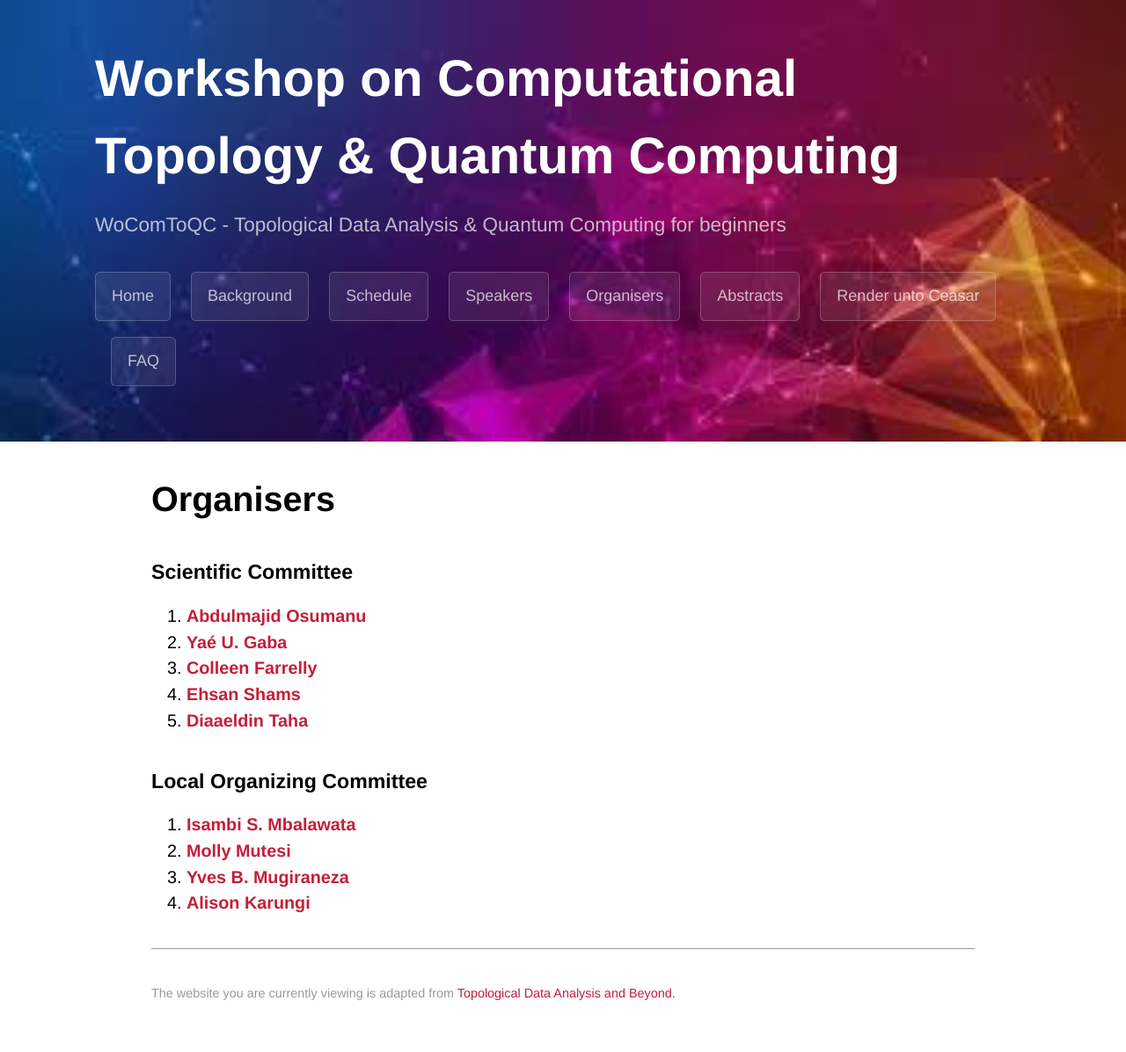
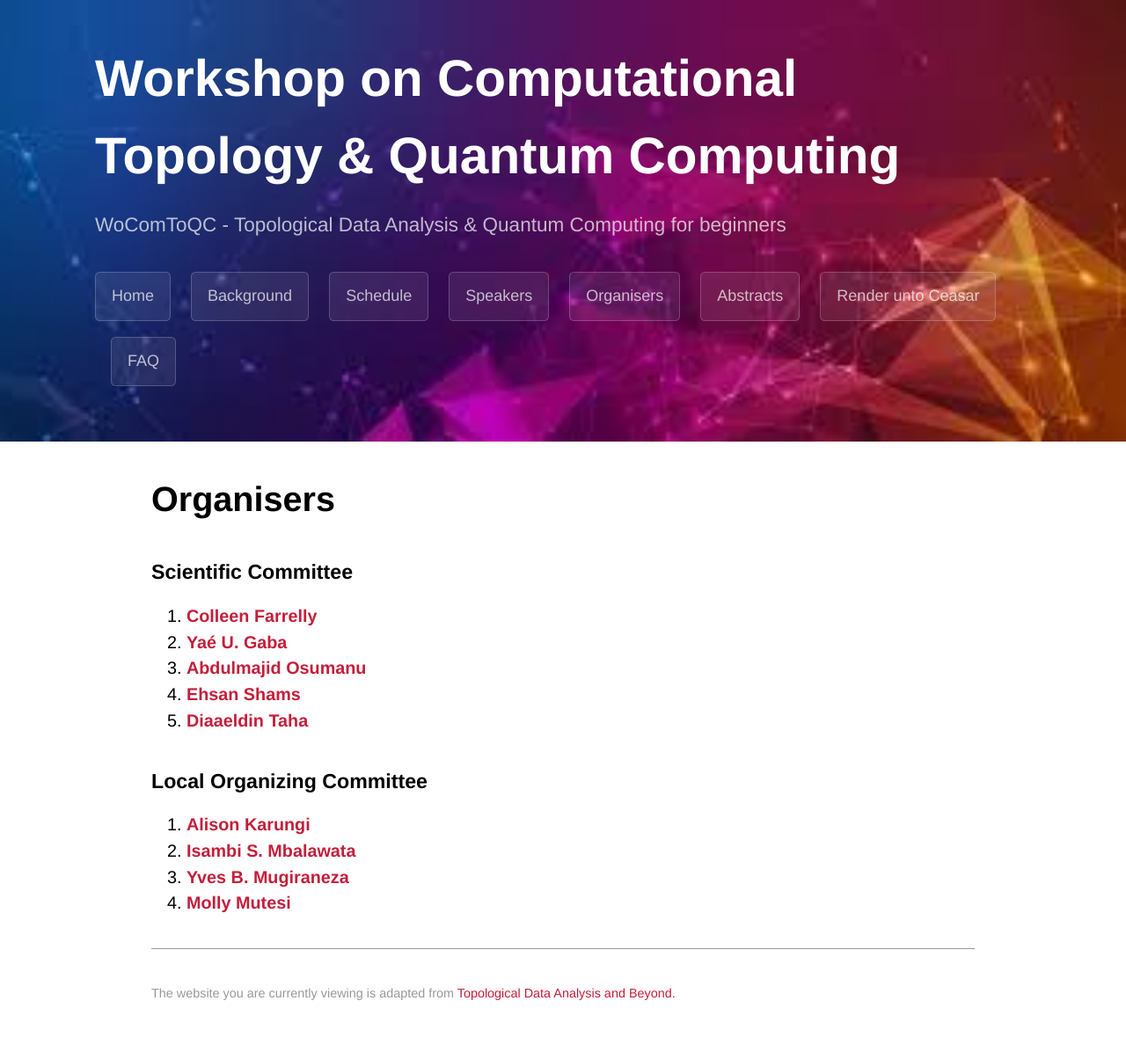
Before and after one commit to WoComtoQC/wocomtoqc.github.io, a Jekyll site: the page built from organisers.md, in a window 1280 px wide. Shown: the whole page at 88% size. Built offline with Jekyll 4.4.1, drawn with Linux system fonts in a browser that asks for light colours; some web fonts are replaced; our own code applies the rules of GitHub Pages for plain Markdown files; part of the change alters nothing that is shown.

```diff
--- a/organisers.md
+++ b/organisers.md
@@ -7,17 +7,17 @@ layout: default
 
 ### Scientific Committee
 
-1. [**Abdulmajid Osumanu**]()
+1.  [**Colleen Farrelly**](https://www.linkedin.com/in/colleenmfarrelly/)
 2. [**Yaé U. Gaba**](https://www.linkedin.com/in/gabayae/)
-4. [**Colleen Farrelly**](https://www.linkedin.com/in/colleenmfarrelly/)
-5. [**Ehsan Shams**](https://www.linkedin.com/in/ehsan-shams-6a2852191/)
-6. [**Diaaeldin Taha**](https://www.linkedin.com/in/diaaeldin-taha-23a51b16/)
+3. [**Abdulmajid Osumanu**]()
+4. [**Ehsan Shams**](https://www.linkedin.com/in/ehsan-shams-6a2852191/)
+5. [**Diaaeldin Taha**](https://www.linkedin.com/in/diaaeldin-taha-23a51b16/)
 
 
 
 ### Local Organizing Committee
 
-1. [**Isambi S. Mbalawata**]()
-2. [**Molly Mutesi**](https://www.linkedin.com/in/molly-mutesi-pmp%C2%AE-636733163/)
-3. [**Yves B. Mugiraneza**](https://www.linkedin.com/in/yves-bonheur-mugiraneza-a69a7597/)
-4. [**Alison Karungi**](https://www.linkedin.com/in/alison-karungi-6b78b5218/)
+1. [**Alison Karungi**](https://www.linkedin.com/in/alison-karungi-6b78b5218/)
+2. [**Isambi S. Mbalawata**]()
+3.  [**Yves B. Mugiraneza**](https://www.linkedin.com/in/yves-bonheur-mugiraneza-a69a7597/)
+4. [**Molly Mutesi**](https://www.linkedin.com/in/molly-mutesi-pmp%C2%AE-636733163/)
```
